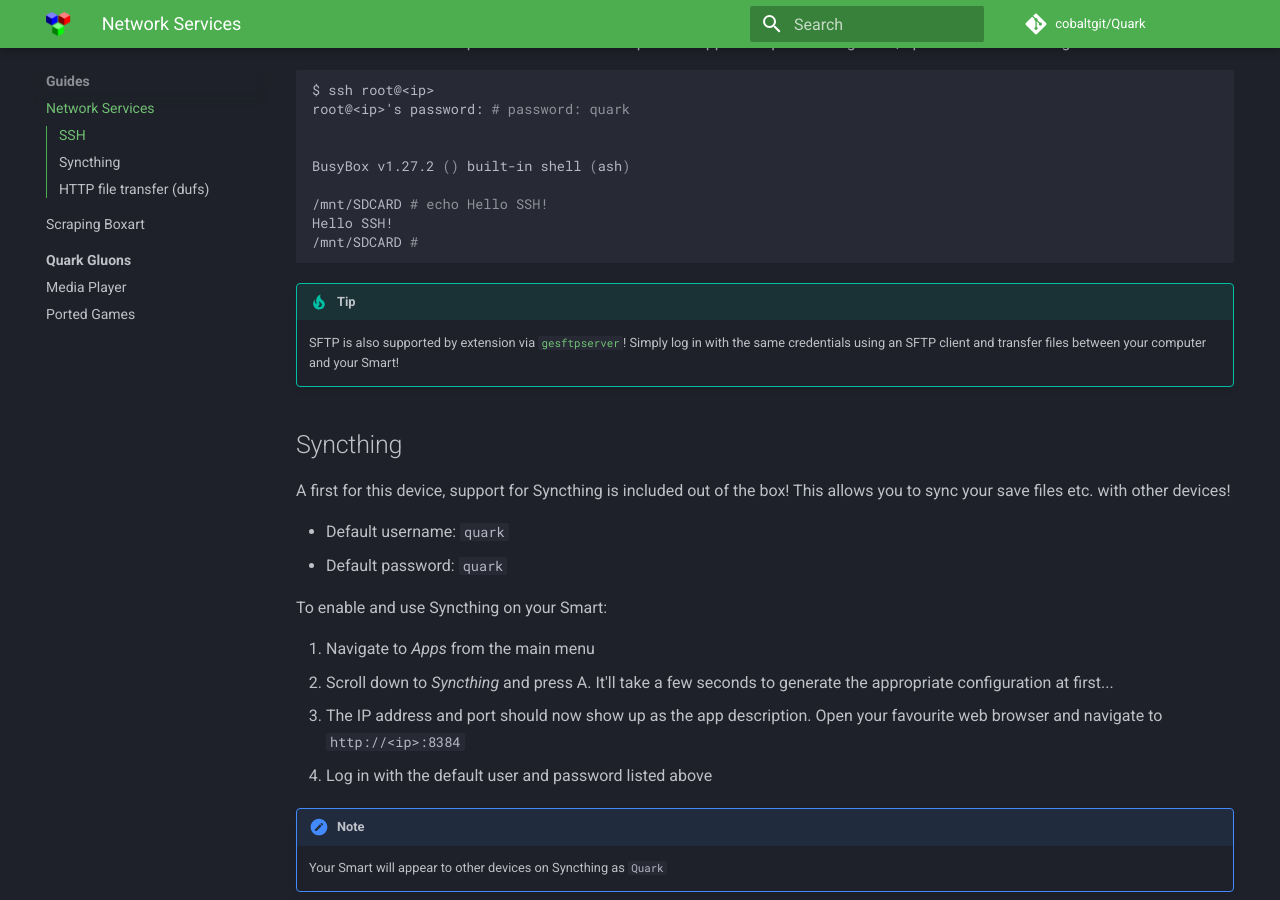
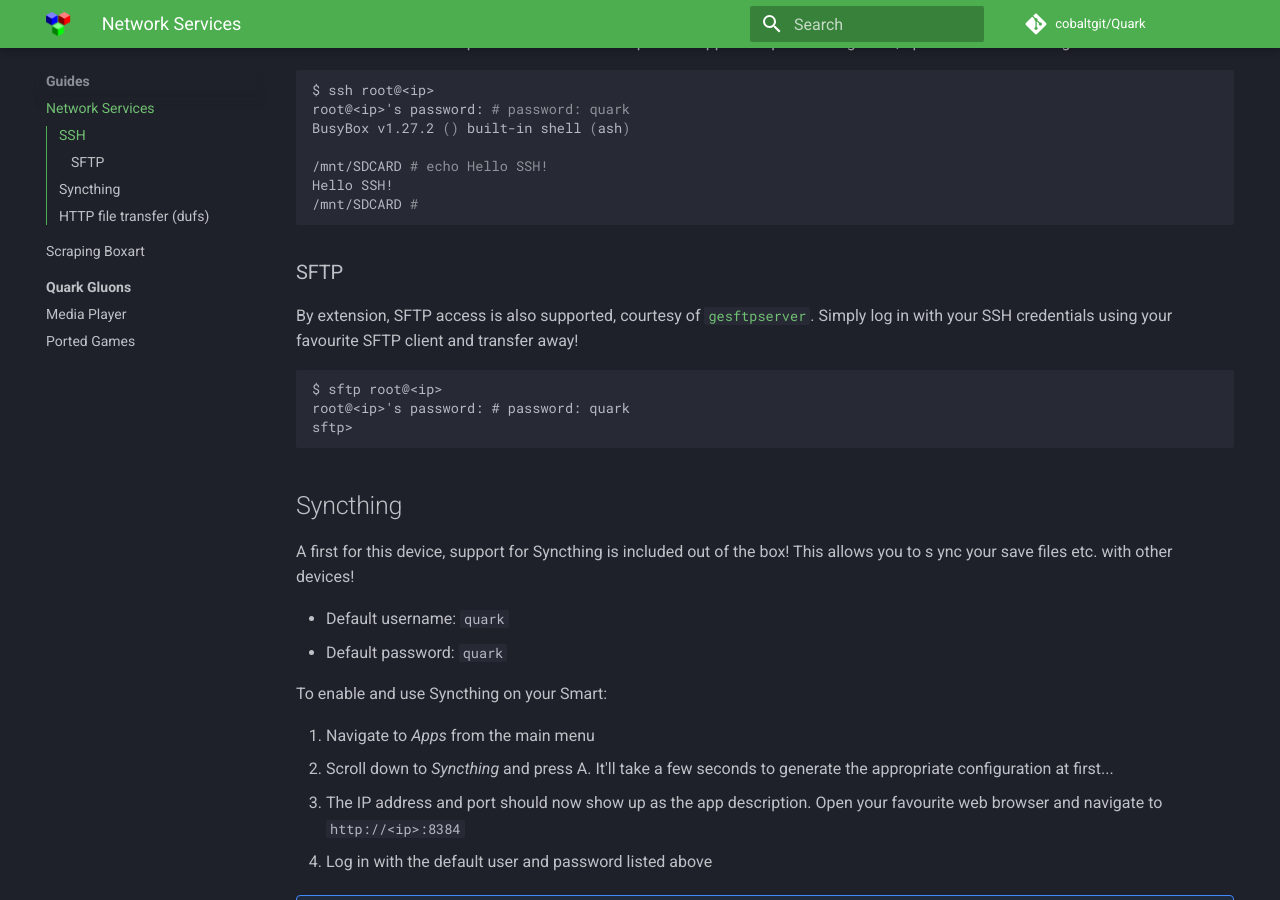
Before and after one commit to cobaltgit/Quark-Docs, an MkDocs documentation site: the page built from docs/guides/network.md, in a window 1280 px wide and 900 px high, scrolled down 581 px. Built offline with MkDocs 1.6.1 and Material for MkDocs 9.7.7, drawn with Linux system fonts in a browser that asks for light colours; comment, search, counter and statistics services are not loaded.

Commit message:
network: change SFTP admonition to subsection of SSH

````diff
--- a/docs/guides/network.md
+++ b/docs/guides/network.md
@@ -18,8 +18,6 @@ To enable and use SSH on your Smart:
 ```sh
 $ ssh root@<ip>
 root@<ip>'s password: # password: quark
-
-
 BusyBox v1.27.2 () built-in shell (ash)
 
 /mnt/SDCARD # echo Hello SSH!
@@ -27,12 +25,18 @@ Hello SSH!
 /mnt/SDCARD #
 ```
 
-!!! tip
-    SFTP is also supported by extension via [`gesftpserver`](https://www.greenend.org.uk/rjk/sftpserver/)! Simply log in with the same credentials using an SFTP client and transfer files between your computer and your Smart!
+### SFTP
+
+By extension, SFTP access is also supported, courtesy of [`gesftpserver`](https://www.greenend.org.uk/rjk/sftpserver/). Simply log in with your SSH credentials using your favourite SFTP client and transfer away!
+```
+$ sftp root@<ip>
+root@<ip>'s password: # password: quark
+sftp>
+```
 
 ## Syncthing
 
-A first for this device, support for Syncthing is included out of the box! This allows you to sync your save files etc. with other devices!
+A first for this device, support for Syncthing is included out of the box! This allows you to s ync your save files etc. with other devices!
 
 * Default username: `quark`
 * Default password: `quark`
````
